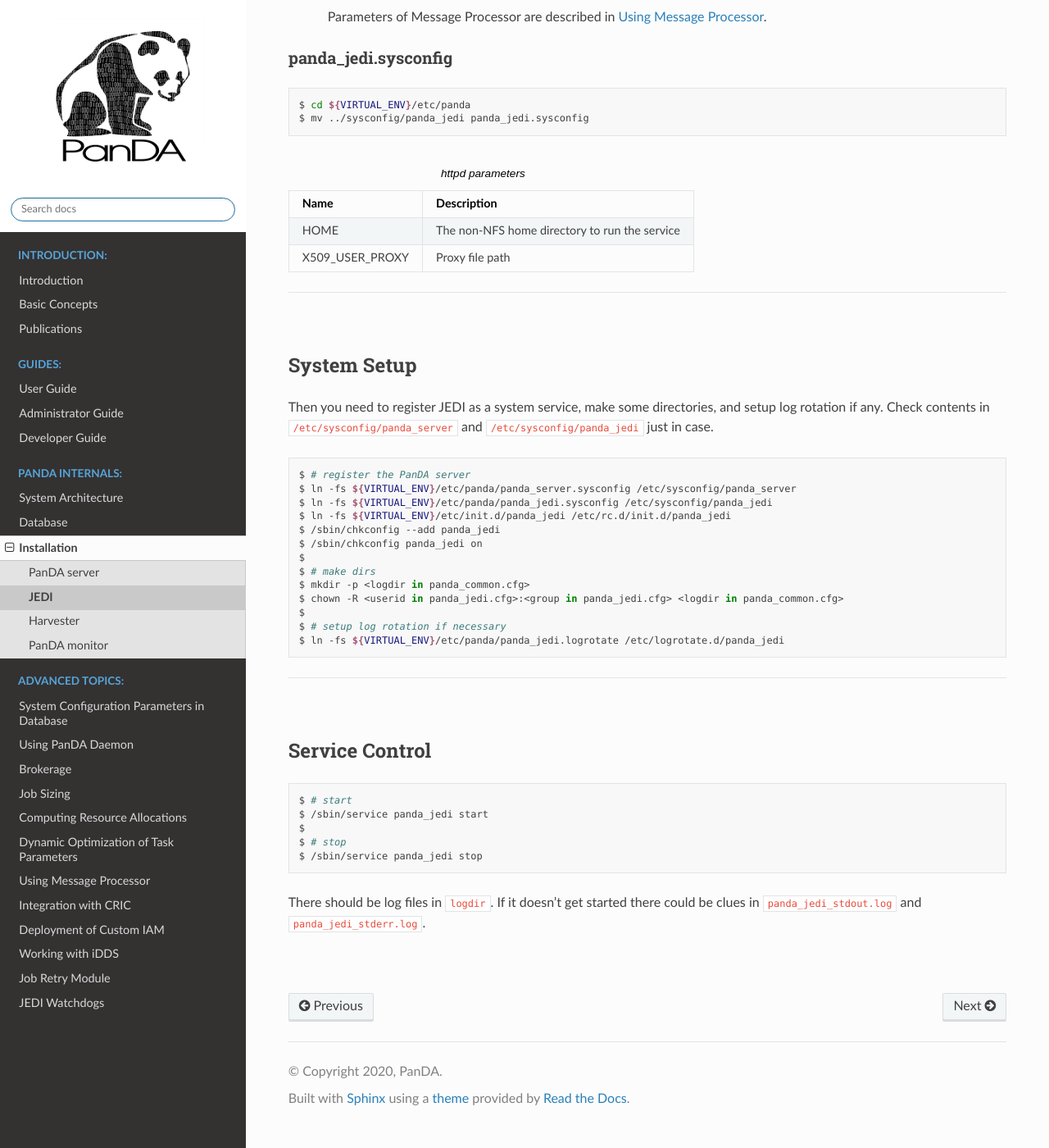
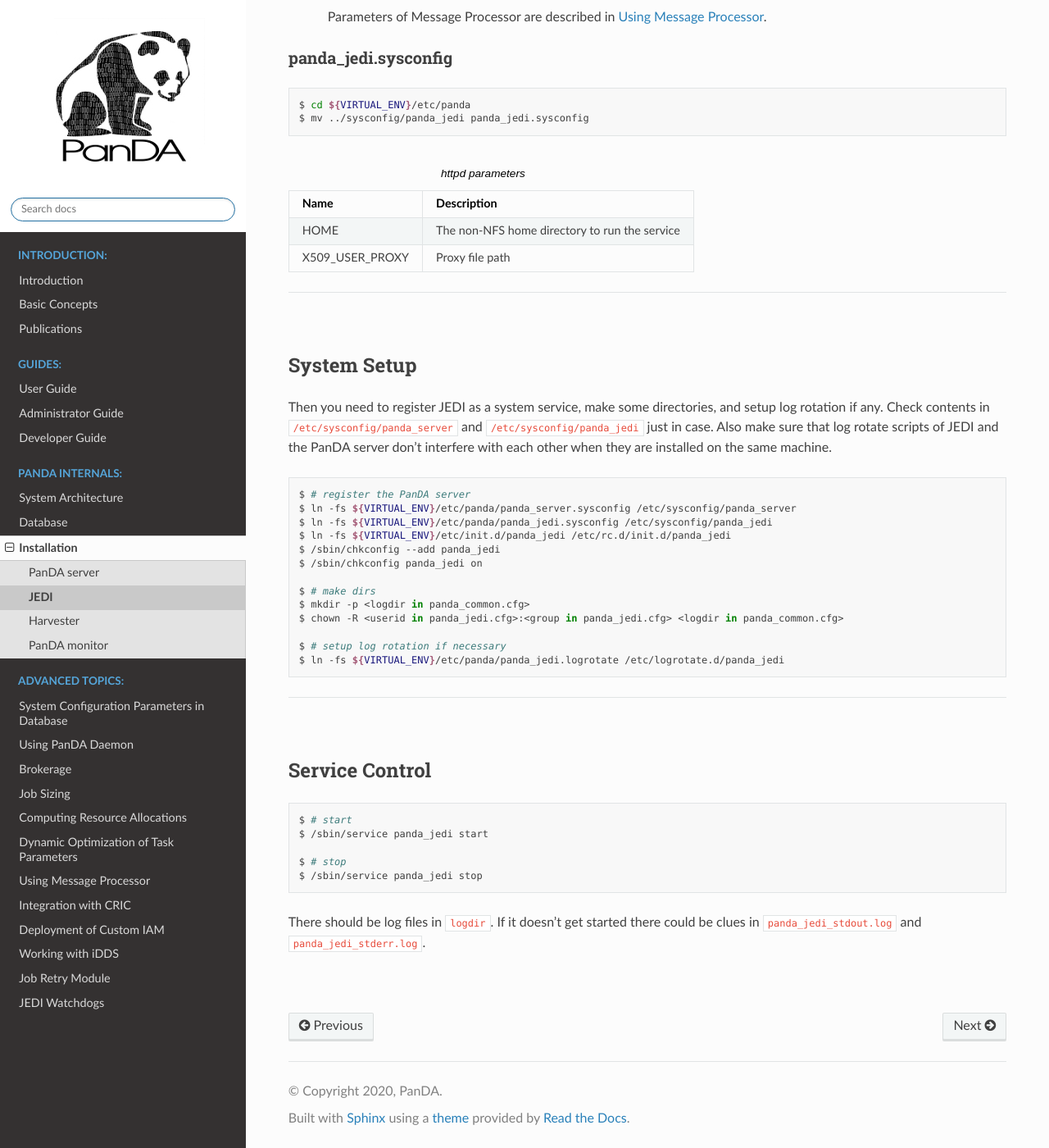
Before and after one commit to PanDAWMS/panda-docs, a Sphinx documentation site: the page built from docs/source/installation/jedi.rst, in a window 1280 px wide and 1400 px high, scrolled down 3373 px. Shown: the whole window at 82% size. Built offline with Sphinx 7.4.7 and the Read the Docs theme 2.0.0, drawn with Linux system fonts in a browser that asks for light colours.

Commit message:
postgres

```diff
--- a/docs/source/installation/jedi.rst
+++ b/docs/source/installation/jedi.rst
@@ -193,22 +193,24 @@
 -------------------
 Then you need to register JEDI as a system service, make some directories, and setup log rotation if any.
 Check contents in ``/etc/sysconfig/panda_server`` and ``/etc/sysconfig/panda_jedi`` just in case.
+Also make sure that log rotate scripts of JEDI and the PanDA server don't interfere with each other
+when they are installed on the same machine.
 
-.. prompt:: bash
+.. prompt:: bash $, auto
 
- # register the PanDA server
- ln -fs ${VIRTUAL_ENV}/etc/panda/panda_server.sysconfig /etc/sysconfig/panda_server
- ln -fs ${VIRTUAL_ENV}/etc/panda/panda_jedi.sysconfig /etc/sysconfig/panda_jedi
- ln -fs ${VIRTUAL_ENV}/etc/init.d/panda_jedi /etc/rc.d/init.d/panda_jedi
- /sbin/chkconfig --add panda_jedi
- /sbin/chkconfig panda_jedi on
+ $ # register the PanDA server
+ $ ln -fs ${VIRTUAL_ENV}/etc/panda/panda_server.sysconfig /etc/sysconfig/panda_server
+ $ ln -fs ${VIRTUAL_ENV}/etc/panda/panda_jedi.sysconfig /etc/sysconfig/panda_jedi
+ $ ln -fs ${VIRTUAL_ENV}/etc/init.d/panda_jedi /etc/rc.d/init.d/panda_jedi
+ $ /sbin/chkconfig --add panda_jedi
+ $ /sbin/chkconfig panda_jedi on
 
- # make dirs
- mkdir -p <logdir in panda_common.cfg>
- chown -R <userid in panda_jedi.cfg>:<group in panda_jedi.cfg> <logdir in panda_common.cfg>
+ $ # make dirs
+ $ mkdir -p <logdir in panda_common.cfg>
+ $ chown -R <userid in panda_jedi.cfg>:<group in panda_jedi.cfg> <logdir in panda_common.cfg>
 
- # setup log rotation if necessary
- ln -fs ${VIRTUAL_ENV}/etc/panda/panda_jedi.logrotate /etc/logrotate.d/panda_jedi
+ $ # setup log rotation if necessary
+ $ ln -fs ${VIRTUAL_ENV}/etc/panda/panda_jedi.logrotate /etc/logrotate.d/panda_jedi
 
 --------------
 
--- a/docs/source/installation/server.rst
+++ b/docs/source/installation/server.rst
@@ -233,7 +233,7 @@
 Service Control
 ----------------------------------
 
-.. prompt:: bash $ auto
+.. prompt:: bash $, auto
 
  $ # start
  $ /sbin/service httpd-pandasrv start
```
Also changed, not shown: other parts of docs/source/installation/jedi.rst (+5 -5 lines).
